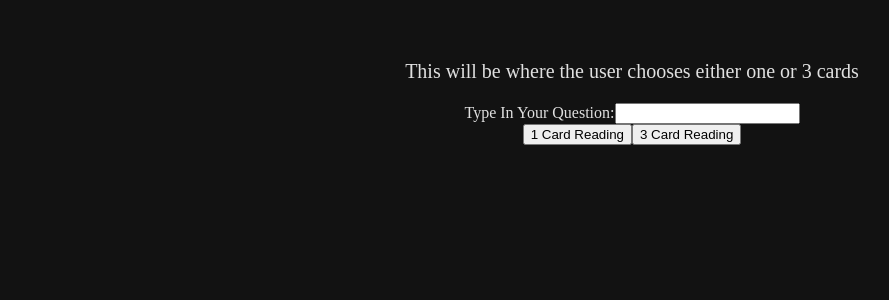
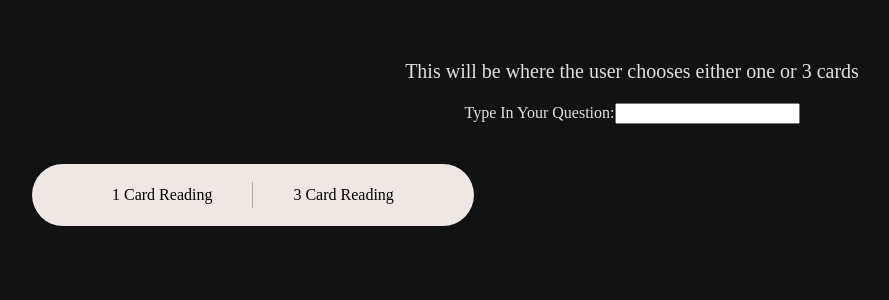
Before and after one commit to ArturMigulea/Tarot-Reading, a React (Vite) app: page /#/Screens/TypeSelect in a window 1280 px wide. Shown: the top 300 px of the page, without its empty margins (8-897 px from the left). Built offline with nearby package versions, Linux system fonts and the light colour scheme; a web font is replaced by a local one.

Commit message:
Button Layout Added
Also commented out my custom button class :D

```diff
--- a/src/Components/MultiUseButton.jsx
+++ b/src/Components/MultiUseButton.jsx
@@ -2,26 +2,30 @@ import React from "react";
 import './MultiUseButton.css';
 
 export default function MultiUseButton({
-    buttons = [],
+    buttons = [], // An array to store the different buttons in a single MultiUseButton
     onClick, // optional global handler
 }) {
     return (
         <div className="reading-actions">
             {buttons.map((btn, index) => {
+
+                // Handle the click event of a button, and the global value of the onclick event if there is one
                 const handleClick = () => {
-                    // 1. Call button-specific click
+                    // Call button-specific click
                     if (btn.onClick) btn.onClick();
 
-                    // 2. Call global click & pass button info
+                    // Call global click & pass which button was pressed
                     if (onClick) onClick(btn, index);
                 };
 
+                {/* Fragments allow you to group different compoenents without the need to group in a <div> */}
                 return (
                     <React.Fragment key={index}>
                         <button className="action-btn" onClick={handleClick}>
                             {btn.label}
                         </button>
 
+                        {/* Check that there is another button to draw the vertical seperator*/}
                         {index < buttons.length - 1 && (
                             <div className="action-divider" />
                         )}
--- a/src/Screens/LazySusan.jsx
+++ b/src/Screens/LazySusan.jsx
@@ -1,4 +1,6 @@
 import { useNavigate } from 'react-router-dom'
+
+import MultiUseButton from "../Components/MultiUseButton";
 
 function LazySusan() {
     const navigate = useNavigate()
@@ -7,7 +9,16 @@ function LazySusan() {
         <div>
             <h2>Lazy Susan</h2>
             <p>Spinny card thing here</p>
-            <button onClick={() => navigate('/Screens/TypeSelect')}>Type Select</button>
+            {/* <button onClick={() => navigate('/Screens/TypeSelect')}>Type Select</button> */}
+
+            <MultiUseButton
+                buttons={[
+                    {
+                        label: "Type Select",
+                        onClick: () => navigate('/Screens/TypeSelect')
+                    }
+                ]}
+            />
         </div>
     )
 }
--- a/src/Screens/Title.jsx
+++ b/src/Screens/Title.jsx
@@ -1,4 +1,6 @@
 import { useNavigate } from 'react-router-dom'
+
+import MultiUseButton from "../Components/MultiUseButton";
 
 function Title() {
     const navigate = useNavigate();
@@ -7,7 +9,18 @@ function Title() {
         <div>
             <h1>This is the front page</h1>
             <p>Display the Gypsy lady here</p>
-            <button onClick={() => navigate('/Screens/TypeSelect')}>Type Select</button>
+
+            {/* <button onClick={() => navigate('/Screens/TypeSelect')}>Type Select</button> */}
+
+            <MultiUseButton
+                buttons={[
+                    {
+                        label: "Type Select",
+                        onClick: () => navigate('/Screens/TypeSelect')
+                    }
+                ]}
+            />
+
         </div>
     )
 }
--- a/src/Screens/TypeSelect.jsx
+++ b/src/Screens/TypeSelect.jsx
@@ -1,5 +1,7 @@
 import { useState } from 'react';
 import { useNavigate } from 'react-router-dom'
+
+import MultiUseButton from "../Components/MultiUseButton";
 
 function TypeSelect() {
     const navigate = useNavigate();
@@ -31,8 +33,22 @@ function TypeSelect() {
             <div>
                 {/* onClick={() => handleNext(1)} Waits until the button is actually clicked */}
                 {/* Either pass 1 card or 3 cards to the next screen */}
-                <button onClick={() => handleNext(1)}>1 Card Reading</button>
-                <button onClick={() => handleNext(3)}>3 Card Reading</button>
+
+                {/* <button onClick={() => handleNext(1)}>1 Card Reading</button>
+                <button onClick={() => handleNext(3)}>3 Card Reading</button> */}
+
+                <MultiUseButton
+                    buttons={[
+                        {
+                            label: "1 Card Reading",
+                            onClick: () => handleNext(1)
+                        },
+                        {
+                            label: "3 Card Reading",
+                            onClick: () => handleNext(3)
+                        }
+                    ]}
+                />
             </div>
         </div>
     )
```
Also changed, not shown: src/Screens/FateReading.jsx (+1 -45 lines).
